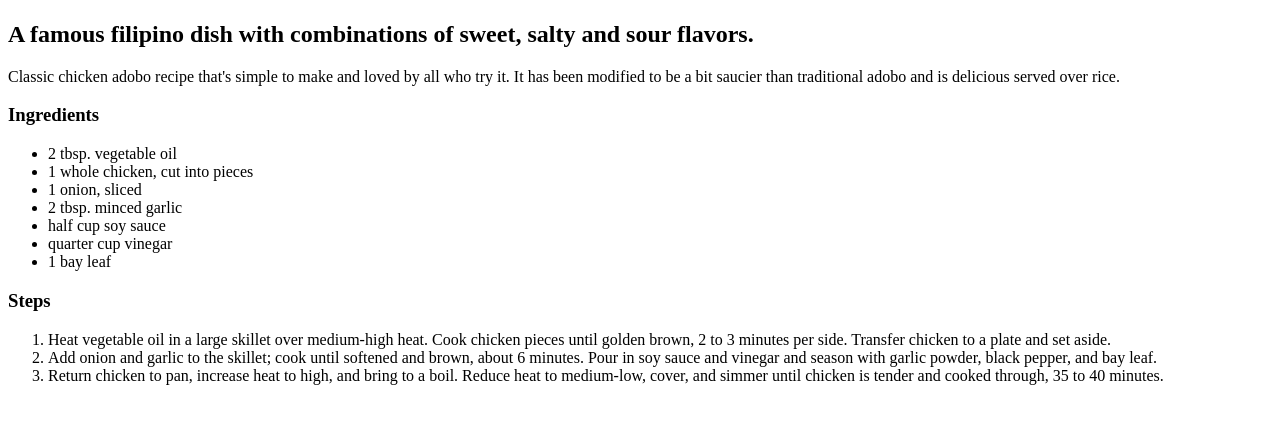
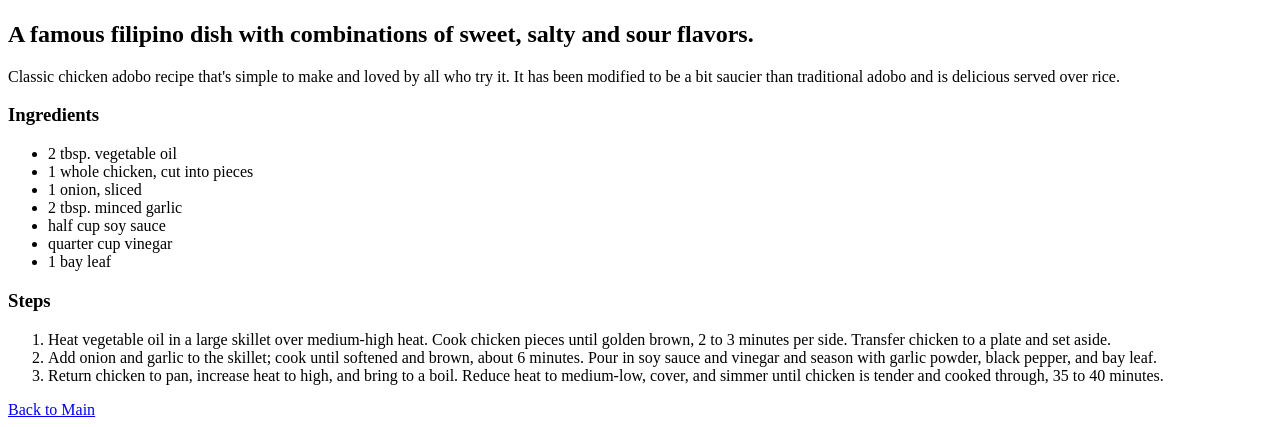
Before and after one commit to codefly0817/odin-recipes, a plain HTML site: page recipes/chicken-adobo.html in a window 1280 px wide. Shown: the part 383-810 px from the top of the page. Drawn offline with Linux system fonts and the light colour scheme.

Commit message:
Edit all recipe page to  add -Back to main- links

```diff
--- a/recipes/chicken-adobo.html
+++ b/recipes/chicken-adobo.html
@@ -7,6 +7,7 @@
     <title>Document</title>
 </head>
 <body>
+    <main>
         <h1>Chicken Adobo</h1>
         <img src="https://imagesvc.meredithcorp.io/v3/mm/image?url=https%3A%2F%2Fimages.media-allrecipes.com%2Fuserphotos%2F8568637.jpg&w=596&h=792&c=sc&poi=face&q=60" alt="A photo of the famous Chicken Adobo">
         <h2>A famous filipino dish with combinations of sweet, salty and sour flavors.</h2>
@@ -27,5 +28,7 @@
             <li>Add onion and garlic to the skillet; cook until softened and brown, about 6 minutes. Pour in soy sauce and vinegar and season with garlic powder, black pepper, and bay leaf.</li>
             <li>Return chicken to pan, increase heat to high, and bring to a boil. Reduce heat to medium-low, cover, and simmer until chicken is tender and cooked through, 35 to 40 minutes.</li>
         </ol>
+        <a href="../index.html">Back to Main</a>
+    </main>
 </body>
 </html>
```
Also changed, not shown: recipes/carnitas-tacos.html (+1 -0 lines), recipes/ramen-noodles.html (+1 -0 lines). Lines whose indentation alone changed are shown as unchanged.
